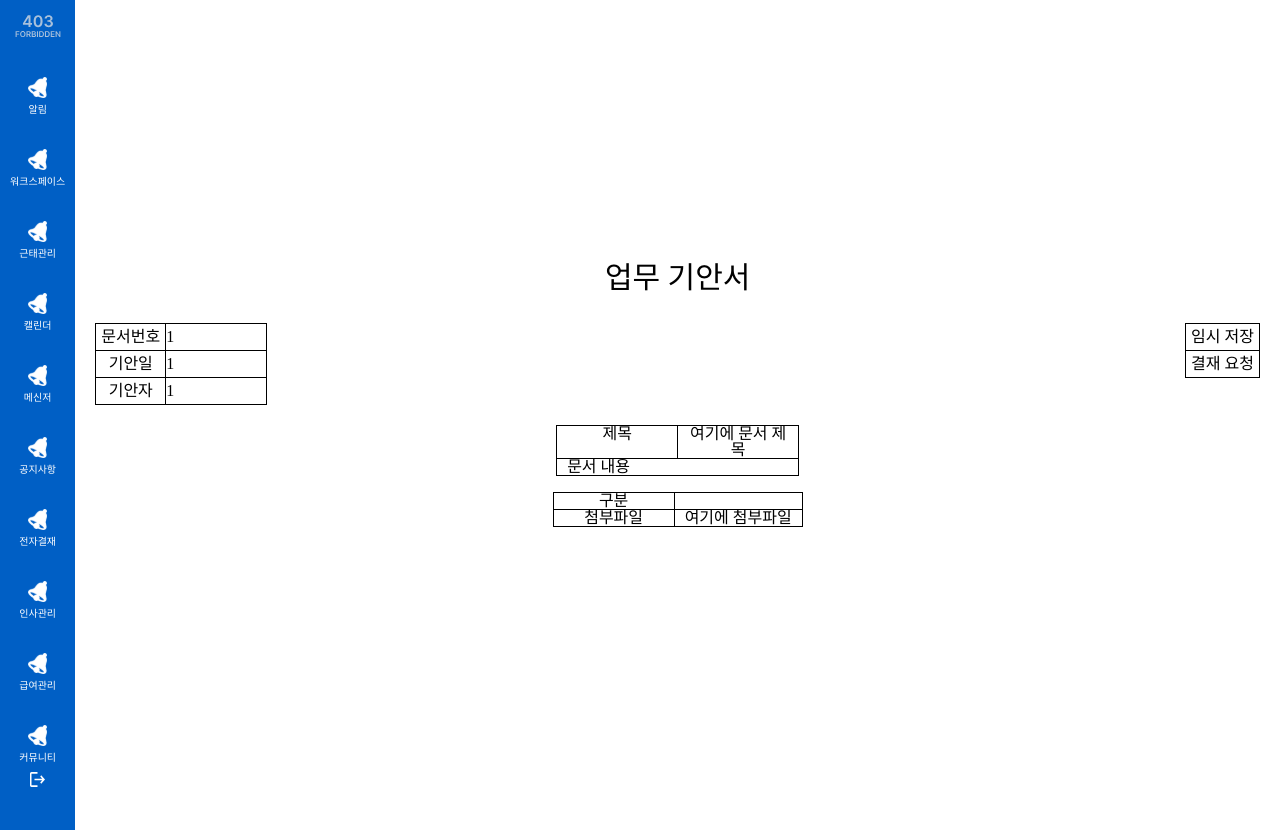
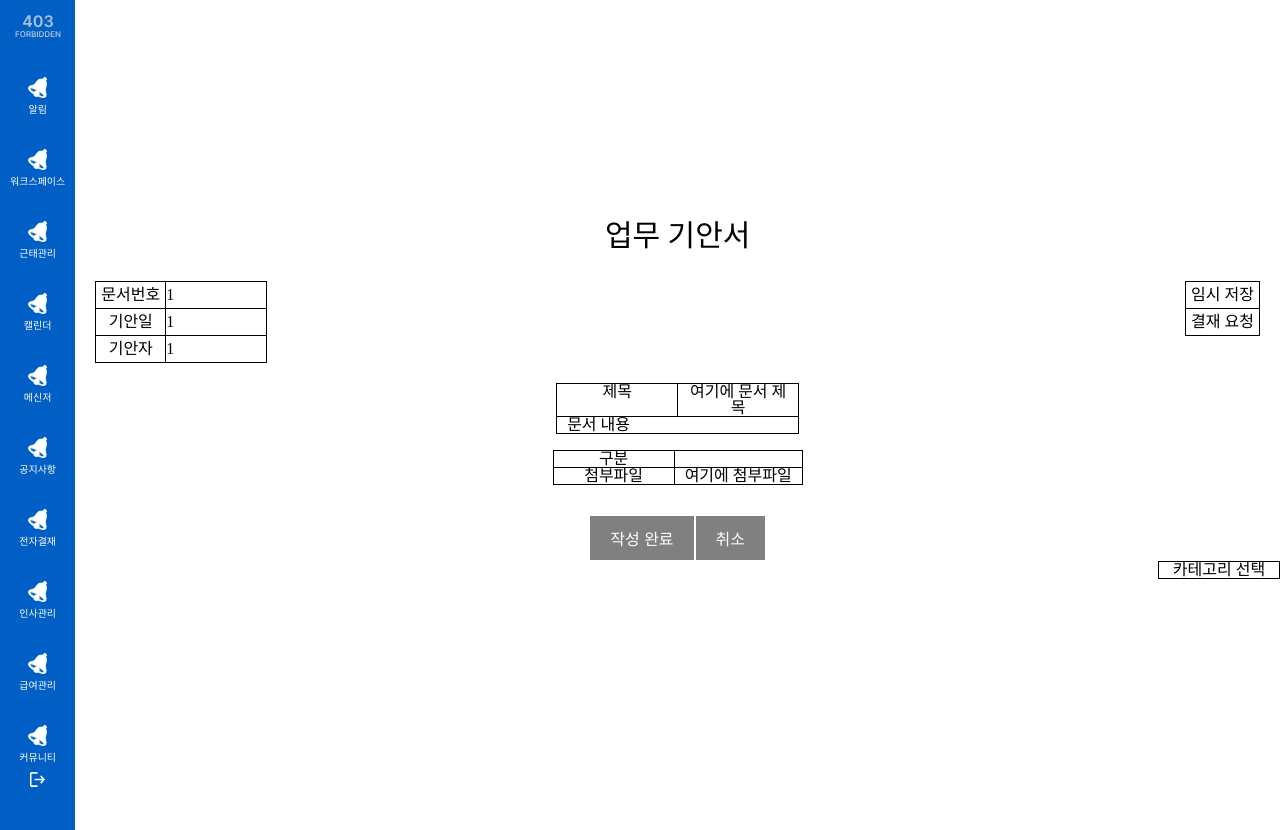
Before and after one commit to 1eemda2436/4team_pj_react, a Next.js app: page /doc/draftingDetail in a window 1280 px wide. Built offline with nearby package versions, Linux system fonts and the light colour scheme; a web font is replaced by a local one.

Commit message:
commit 너무 졸려요

```diff
--- a/src/pages/doc/draftingDetail.js
+++ b/src/pages/doc/draftingDetail.js
@@ -59,6 +59,17 @@ const Doc = () => {
                         </TableTr>
                 </Table>
             </Docstyle2>
+            <ButtonStyle>
+                <button type="button" onClick={handleComplete}>작성 완료</button>
+                <button type="button" onClick={handleCancel}>취소</button>
+            </ButtonStyle>
+            <CategoryTable>
+                <Table>
+                    <TableTr>
+                        <TableTh2>카테고리 선택</TableTh2>
+                    </TableTr>
+                </Table>
+            </CategoryTable>
         </Container>
     )
 }
@@ -136,3 +147,46 @@ const TableTd2 = styled.td`
     padding-left: 10px;
     padding-right: 10px;
 `;
+
+const ButtonStyle = styled.div`
+    display: flex;
+    justify-content: center;
+    margin-top: 20px;
+
+    button {
+        border: solid 1px;
+        padding: 10px 20px;
+        font-size: 16px;
+        background-color: gray;
+        color: white;
+        border: none;
+        cursor: pointer;
+        margin: 1px;
+    }
+
+    button:last-child {
+        border: solid 1px;
+        padding: 10px 20px;
+        font-size: 16px;
+        background-color: gray;
+        color: white;
+        border: none;
+        cursor: pointer;
+        margin: 1px;
+    }
+`;
+
+const CategoryTable = styled.div`
+    display: flex;
+    justify-content: flex-end;
+`;
+
+const handleComplete = () => {
+
+    console.log('문서 작성이 완료되었습니다.');
+}
+
+const handleCancel = () => {
+
+    console.log('문서 작성이 취소되었습니다.');
+}
```
